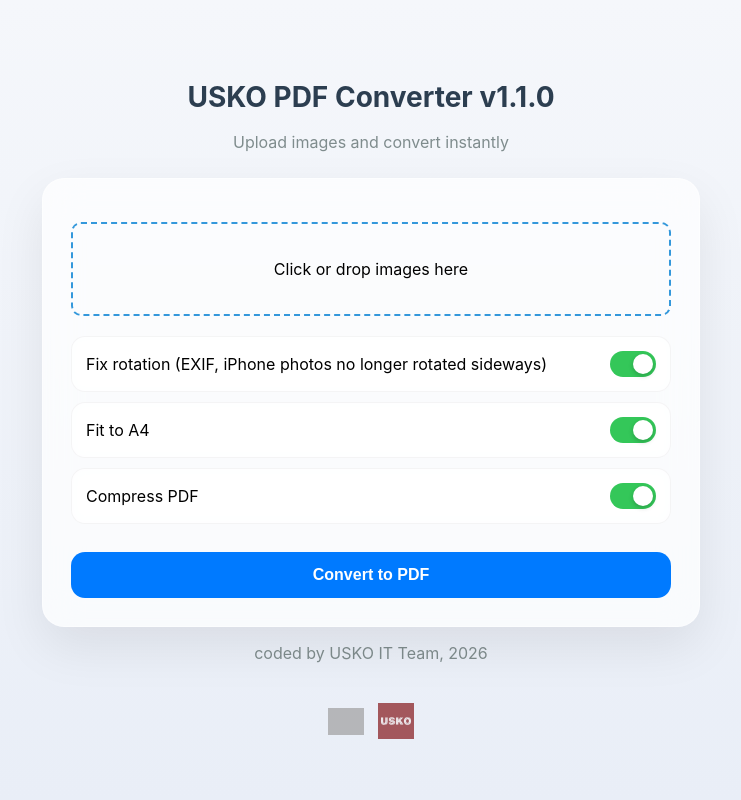
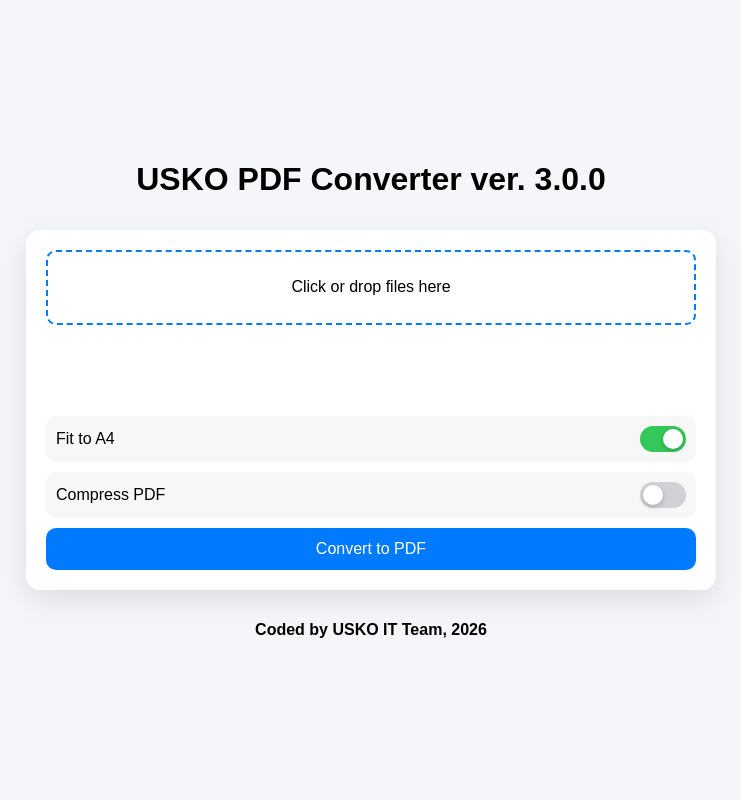
Before and after one commit to tomahawksmail/Image-to-PDF-converter, a Flask app: page / in a window 1280 px wide. Shown: the whole page, without its empty margins (269-1010 px from the left). Run offline with Flask 3, Linux system fonts and the light colour scheme; some libraries are stand-ins or nearby versions; grey boxes are pictures that could not be loaded.

Commit message:
ver 3.0.0

```diff
--- a/main.py
+++ b/main.py
@@ -1,29 +1,25 @@
 from flask import Flask, request, send_file, render_template
 from PIL import Image, ImageOps
+from PyPDF2 import PdfMerger, PdfReader
 import io
+from datetime import datetime
 
 app = Flask(__name__)
 
-# ----------------------------
-# Image normalization
-# ----------------------------
-def process_image(file):
+A4_WIDTH = 2480
+A4_HEIGHT = 3508
+
+
+def process_image(file, rotate=0):
     img = Image.open(file.stream)
+    img = ImageOps.exif_transpose(img)
+    img = img.convert("RGB")
 
-    # EXIF rotation fix
-    img = ImageOps.exif_transpose(img)
-
-    # remove alpha/palette issues
-    img = img.convert("RGB")
+    if rotate:
+        img = img.rotate(-rotate, expand=True)
 
     return img
 
-
-# ----------------------------
-# Fit to A4
-# ----------------------------
-A4_WIDTH = 2480
-A4_HEIGHT = 3508
 
 def fit_to_a4(img):
     page = Image.new("RGB", (A4_WIDTH, A4_HEIGHT), "white")
@@ -37,55 +33,71 @@ def fit_to_a4(img):
     return page
 
 
-# ----------------------------
-# Route
-# ----------------------------
 @app.route("/")
 def index():
     return render_template("index.html")
 
 
-@app.route("/upload", methods=["POST"])
-def upload():
-    files = request.files.getlist("images")
+@app.route("/convert", methods=["POST"])
+def convert():
+    files = request.files.getlist("files")
+    rotations = request.form.getlist("rotations")
 
+    fit_a4 = request.form.get("fit_a4") == "on"
     compress = request.form.get("compress") == "on"
-    fit_a4 = request.form.get("fit_a4") == "on"
-    exif_fix = request.form.get("exif") == "on"
 
-    images = []
+    merger = PdfMerger()
 
-    for f in files:
-        img = Image.open(f.stream)
+    for i, f in enumerate(files):
+        if not f or not f.filename:
+            continue
 
-        if exif_fix:
-            img = ImageOps.exif_transpose(img)
+        ext = f.filename.lower()
 
-        img = img.convert("RGB")
+        rotate = 0
+        if i < len(rotations):
+            try:
+                rotate = int(rotations[i])
+            except:
+                rotate = 0
 
-        if fit_a4:
-            img = fit_to_a4(img)
+        # ---------------- IMAGE ----------------
+        if ext.endswith((".jpg", ".jpeg", ".png", ".webp")):
+            img = process_image(f, rotate)
 
-        images.append(img)
+            if fit_a4:
+                img = fit_to_a4(img)
+
+            buf = io.BytesIO()
+
+            # 🔥 COMPRESSION LOGIC
+            if compress:
+                img.save(buf, format="JPEG", quality=60, optimize=True)
+            else:
+                img.save(buf, format="JPEG", quality=95)
+
+            buf.seek(0)
+
+            # convert image -> PDF page
+            temp_img = Image.open(buf)
+            pdf_buf = io.BytesIO()
+            temp_img.convert("RGB").save(pdf_buf, format="PDF", quality=95)
+            pdf_buf.seek(0)
+
+            merger.append(pdf_buf)
+
+        # ---------------- PDF ----------------
+        elif ext.endswith(".pdf"):
+            pdf = PdfReader(f.stream)
+            merger.append(pdf)
 
     output = io.BytesIO()
-
-    save_kwargs = {
-        "format": "PDF",
-        "save_all": True,
-        "append_images": images[1:],
-    }
-
-    # compression toggle
-    if compress:
-        save_kwargs["quality"] = 75
-        save_kwargs["optimize"] = True
-
-    images[0].save(output, **save_kwargs)
+    merger.write(output)
+    merger.close()
     output.seek(0)
-
-    return send_file(output, download_name="converted.pdf", as_attachment=True)
+    filename = f"result_{datetime.now().strftime('%Y%m%d_%H%M%S')}.pdf"
+    return send_file(output, download_name=filename, as_attachment=True)
 
 
 if __name__ == "__main__":
-    app.run(debug=False, host="0.0.0.0", port=5613)
+    app.run(debug=True, port=5613)
--- a/requirements.txt
+++ b/requirements.txt
@@ -1,3 +1,4 @@
 flask==3.1.3
 pillow==12.2.0
 gunicorn==25.3.0
+PyPDF2==3.0.1
--- a/static/style.css
+++ b/static/style.css
@@ -1,154 +1,163 @@
 body {
-    font-family: -apple-system, BlinkMacSystemFont, "Segoe UI", Roboto, Arial, sans-serif;
-    background: linear-gradient(180deg, #f5f7fb, #e9eef7);
+    margin: 0;
+    font-family: Arial, sans-serif;
+    background: #f4f6fa;
+
+    display: flex;
+    justify-content: center;
+    align-items: center;
+    min-height: 100vh;
+}
+
+/* =========================
+   CONTAINER (MAIN CARD)
+========================= */
+.container {
+    width: 650px;
+    height: 40vh;
+
+    background: white;
+    padding: 20px;
+    border-radius: 14px;
+    box-shadow: 0 10px 30px rgba(0,0,0,0.1);
+
+    display: flex;
+    flex-direction: column;
+}
+
+/* =========================
+   CONTENT AREA (TOP PART)
+========================= */
+.content {
+    flex: 1;
+    display: flex;
+    flex-direction: column;
+    gap: 10px;
+
+}
+.hero {
+    text-align: center;
     display: flex;
     flex-direction: column;
     align-items: center;
     justify-content: center;
-    height: 100vh;
-    margin: 0;
+
+    gap: 1px;
+    padding: 10px 10px;
 }
+/* =========================
+   UPLOAD BOX (≈75% SPACE)
+========================= */
+.upload-box {
+    flex: 1;
 
-/* HERO */
-.hero {
-    text-align: center;
-    margin-bottom: 10px;
-}
+    border: 2px dashed #007aff;
+    border-radius: 10px;
 
-.hero h1 {
-    font-size: 28px;
-    color: #2c3e50;
-}
+    display: flex;
+    align-items: center;
+    justify-content: center;
 
-.hero p {
-    color: #7f8c8d;
-}
-
-/* MAIN CONTAINER */
-.container {
-    width: 600px;
-    padding: 28px;
-    border-radius: 22px;
-
-    background: rgba(255, 255, 255, 0.7);
-    backdrop-filter: blur(18px);
-    -webkit-backdrop-filter: blur(18px);
-
-    border: 1px solid rgba(255,255,255,0.4);
-
-    box-shadow: 0 20px 50px rgba(0,0,0,0.08);
-
-    text-align: center;
-}
-
-/* UPLOAD BOX */
-.upload-box {
-    border: 2px dashed #3498db;
-    padding: 35px;
-    border-radius: 10px;
     cursor: pointer;
-    margin-top: 15px;
-    transition: 0.2s ease;
-    display: block;
-}
-
-.upload-box.dragover {
-    background: #ecf5ff;
-    transform: scale(1.02);
 }
 
 .upload-box input {
     display: none;
 }
 
-/* OPTIONS */
-.options {
-    margin-top: 20px;
-    text-align: left;
+/* =========================
+   PREVIEW AREA
+========================= */
+.preview-grid {
+    flex: 1;
+
+    display: flex;
+    flex-wrap: wrap;
+    gap: 10px;
+
+    justify-content: center;
+    overflow: auto;
 }
 
-.option {
+/* =========================
+   PREVIEW CARD
+========================= */
+.preview-card {
+    position: relative;
+    width: 120px;
+    height: 140px;
+
+    background: #fff;
+    border-radius: 10px;
+    overflow: hidden;
+}
+
+.preview-card img,
+.preview-card canvas {
+    width: 100%;
+    height: 100%;
+    object-fit: contain;
+    transition: transform 0.2s ease;
+}
+
+/* =========================
+   ACTION BUTTONS
+========================= */
+.delete-btn,
+.rotate-btn {
+    position: absolute;
+    top: 4px;
+    z-index: 10;
+
+    border: none;
+    padding: 4px 6px;
+    font-size: 12px;
+
+    border-radius: 6px;
+    cursor: pointer;
+}
+
+.delete-btn {
+    right: 4px;
+    background: red;
+    color: white;
+}
+
+.rotate-btn {
+    left: 4px;
+    background: #007aff;
+    color: white;
+}
+
+/* =========================
+   OPTIONS (BOTTOM AREA)
+========================= */
+.options {
+    margin-top: auto;
+
     display: flex;
     align-items: center;
     justify-content: space-between;
 
-    padding: 14px 14px;
-    margin: 10px 0;
-
-    border-radius: 14px;
-
-    background: rgba(255,255,255,0.55);
-    border: 1px solid rgba(0,0,0,0.04);
-
-    backdrop-filter: blur(8px);
+    padding: 10px;
+    background: #f7f7f7;
+    border-radius: 10px;
 }
 
-.option input {
-    transform: scale(1.2);
-    accent-color: #007aff;
+/* label text left, switch right alignment ensured */
+.option-label {
+    flex: 1;
+}
+.options {
+    backdrop-filter: blur(10px);
 }
 
-/* BUTTON */
-button {
-    margin-top: 18px;
-    width: 100%;
-    padding: 14px;
-
-    background: #007aff;
-    color: white;
-
-    border: none;
-    border-radius: 14px;
-
-    font-size: 16px;
-    font-weight: 600;
-
-    cursor: pointer;
-
-    transition: all 0.2s ease;
+.option-label {
+    font-weight: 500;
 }
-
-button:hover {
-    background: #0066d6;
-    transform: scale(1.01);
-}
-
-button:active {
-    transform: scale(0.98);
-}
-
-/* PROGRESS */
-.progress-wrapper {
-    display: none;
-    margin-top: 20px;
-    flex-direction: column;
-    align-items: center;
-    font-size: 18px;
-    color: #2c3e50;
-}
-
-.formats {
-    margin-top: 14px;
-    display: flex;
-    justify-content: center;
-    gap: 14px;
-    align-items: center;
-}
-
-.formats img {
-    width: 36px;
-    height: 36px;
-    object-fit: contain;
-
-    opacity: 0.7;
-    transition: all 0.2s ease;
-}
-
-.formats img:hover {
-    opacity: 1;
-    transform: scale(1.15);
-}
-
+/* =========================
+   SWITCH (iOS STYLE)
+========================= */
 .switch {
     position: relative;
     display: inline-block;
@@ -156,14 +165,12 @@ button:active {
     height: 26px;
 }
 
-/* hide default checkbox */
 .switch input {
     opacity: 0;
     width: 0;
     height: 0;
 }
 
-/* track */
 .slider {
     position: absolute;
     cursor: pointer;
@@ -174,42 +181,50 @@ button:active {
     border-radius: 34px;
 }
 
-/* circle */
 .slider:before {
     position: absolute;
     content: "";
     height: 20px;
     width: 20px;
+
     left: 3px;
     bottom: 3px;
 
     background-color: white;
-    transition: 0.3s;
     border-radius: 50%;
 
+    transition: 0.3s;
     box-shadow: 0 2px 5px rgba(0,0,0,0.2);
 }
 
-/* ON state (iOS green) */
 .switch input:checked + .slider {
     background-color: #34c759;
 }
 
-/* move circle */
 .switch input:checked + .slider:before {
     transform: translateX(20px);
 }
 
-/* row layout */
-.option {
-    display: flex;
-    justify-content: space-between;
-    align-items: center;
+/* =========================
+   CONVERT BUTTON (BOTTOM)
+========================= */
+#convertBtn {
+    margin-top: 10px;
 
-    padding: 14px;
-    margin: 10px 0;
+    width: 100%;
+    padding: 12px;
 
-    border-radius: 14px;
-    background: rgba(255,255,255,0.6);
-    border: 1px solid rgba(0,0,0,0.04);
+    border: none;
+    background: #007aff;
+    color: white;
+
+    border-radius: 10px;
+    font-size: 16px;
+    cursor: pointer;
+
+    transition: 0.2s ease;
 }
+
+#convertBtn:hover {
+    background: #005fcc;
+}
--- a/templates/index.html
+++ b/templates/index.html
@@ -1,142 +1,175 @@
 <!DOCTYPE html>
 <html>
 <head>
-    <title>Image → PDF</title>
+    <title>USKO pdf converter</title>
+
     <link rel="stylesheet" href="{{ url_for('static', filename='style.css') }}">
     <link rel="icon" type="image/png" href="{{ url_for('static', filename='favicon.png') }}">
+    <script src="https://cdn.jsdelivr.net/npm/sortablejs@1.15.0/Sortable.min.js"></script>
+    <script src="https://cdnjs.cloudflare.com/ajax/libs/pdf.js/3.11.174/pdf.min.js"></script>
 </head>
+
 <body>
 
+<div class="page">
+
     <div class="hero">
-    <h1>USKO PDF Converter v1.1.0</h1>
-    <p>Upload images and convert instantly</p>
+        <h1>USKO PDF Converter ver. 3.0.0</h1>
     </div>
 
+    <div class="center-area">
         <div class="container">
-    <form id="uploadForm">
 
-        <label class="upload-box" id="dropZone">
-            <input type="file" id="fileInput" multiple accept=".png,.jpg,.jpeg,.gif">
-            <span>Click or drop images here</span>
+            <div class="content">
+
+                <label class="upload-box">
+                    <input type="file" id="fileInput" multiple accept=".png,.jpg,.jpeg,.pdf">
+                    <span>Click or drop files here</span>
                 </label>
+
+                <div id="previewList" class="preview-grid"></div>
 
                 <div class="options">
 
-            <div class="option">
-                <span>Fix rotation (EXIF, iPhone photos no longer rotated sideways)</span>
-                <label class="switch">
-                    <input type="checkbox" name="exif" checked>
-                    <span class="slider"></span>
-                </label>
-            </div>
+                    <span class="option-label">Fit to A4</span>
 
-            <div class="option">
-                <span>Fit to A4</span>
                     <label class="switch">
                         <input type="checkbox" name="fit_a4" checked>
                         <span class="slider"></span>
                     </label>
+
                 </div>
 
-            <div class="option">
-                <span>Compress PDF</span>
+                <div class="options">
+
+                    <span class="option-label">Compress PDF</span>
+
                     <label class="switch">
-                    <input type="checkbox" name="compress" checked>
+                        <input type="checkbox" name="compress">
                         <span class="slider"></span>
                     </label>
+
                 </div>
 
             </div>
 
-        <button type="submit">Convert to PDF</button>
+            <button id="convertBtn">Convert to PDF</button>
 
-    </form>
-
-    <div class="progress-wrapper" id="progressWrapper">
-        <div id="progressText">0%</div>
         </div>
     </div>
 
     <div class="hero">
-    <p>coded by USKO IT Team, 2026</p>
+        <h4>Coded by USKO IT Team, 2026</h4>
     </div>
 
-<div class="formats">
-    <img src="{{ url_for('static', filename='MIT.svg') }}" alt="SVG">
-    <img src="{{ url_for('static', filename='USKO.jpg') }}" alt="JPG">
 </div>
-
 <script>
     const input = document.getElementById("fileInput");
-    const dropZone = document.getElementById("dropZone");
-    const form = document.getElementById("uploadForm");
-    const wrapper = document.getElementById("progressWrapper");
-    const text = document.getElementById("progressText");
+    const previewList = document.getElementById("previewList");
+    const convertBtn = document.getElementById("convertBtn");
 
-    function upload(files) {
-        if (!files.length) return;
+    let items = [];
 
+    // ---------------- FILE LOAD ----------------
+    input.addEventListener("change", handleFiles);
+
+    async function handleFiles(e) {
+        previewList.innerHTML = "";
+        items = [];
+
+        const files = Array.from(e.target.files || []);
+
+        for (let file of files) {
+            const obj = { file, rotation: 0 };
+            items.push(obj);
+
+            const card = document.createElement("div");
+            card.className = "preview-card";
+
+            // DELETE
+            const del = document.createElement("button");
+            del.type = "button";
+            del.className = "delete-btn";
+            del.innerText = "✕";
+
+            del.onclick = (ev) => {
+                ev.preventDefault();
+                items = items.filter(i => i !== obj);
+                card.remove();
+            };
+
+            // ROTATE
+            const rot = document.createElement("button");
+            rot.type = "button";
+            rot.className = "rotate-btn";
+            rot.innerText = "⟳";
+
+            let preview;
+
+            rot.onclick = (ev) => {
+                ev.preventDefault();
+                obj.rotation = (obj.rotation + 90) % 360;
+                preview.style.transform = `rotate(${obj.rotation}deg)`;
+            };
+
+            // PREVIEW
+            if (file.type.startsWith("image/")) {
+                preview = document.createElement("img");
+                preview.src = URL.createObjectURL(file);
+            } else {
+                preview = document.createElement("canvas");
+
+                const pdfData = await file.arrayBuffer();
+                const pdf = await pdfjsLib.getDocument({ data: pdfData }).promise;
+                const page = await pdf.getPage(1);
+
+                const viewport = page.getViewport({ scale: 0.4 });
+                const ctx = preview.getContext("2d");
+
+                preview.width = viewport.width;
+                preview.height = viewport.height;
+
+                await page.render({ canvasContext: ctx, viewport }).promise;
+            }
+
+            card.appendChild(del);
+            card.appendChild(rot);
+            card.appendChild(preview);
+
+            previewList.appendChild(card);
+        }
+    }
+
+    // ---------------- CONVERT (FIXED) ----------------
+    convertBtn.onclick = async () => {
         const formData = new FormData();
 
-        for (let file of files) {
-            formData.append("images", file);
-        }
+        // files + rotations
+        items.forEach(item => {
+            formData.append("files", item.file);
+            formData.append("rotations", item.rotation);
+        });
 
-        form.querySelectorAll("input[type=checkbox]").forEach(cb => {
+        // FIXED checkbox handling (NO FORM dependency)
+        document.querySelectorAll("input[type=checkbox]").forEach(cb => {
             formData.append(cb.name, cb.checked ? "on" : "off");
         });
 
-        wrapper.style.display = "flex";
+        const res = await fetch("/convert", {
+            method: "POST",
+            body: formData
+        });
 
-        const xhr = new XMLHttpRequest();
-        xhr.open("POST", "/upload", true);
-        xhr.responseType = "blob";
-
-        xhr.upload.onprogress = (e) => {
-            if (e.lengthComputable) {
-                let p = Math.round((e.loaded / e.total) * 100);
-                text.innerText = p + "%";
-            }
-        };
-
-        xhr.onload = function () {
-            if (xhr.status === 200) {
-                text.innerText = "100%";
-
-                const blob = new Blob([xhr.response], { type: "application/pdf" });
+        const blob = await res.blob();
         const url = URL.createObjectURL(blob);
 
         const a = document.createElement("a");
         a.href = url;
-                a.download = "images.pdf";
+        a.download = "output.pdf";
         a.click();
 
         URL.revokeObjectURL(url);
-            }
     };
-
-        xhr.send(formData);
-    }
-
-    form.addEventListener("submit", function(e){
-        e.preventDefault();
-        upload(input.files);
-    });
-
-    dropZone.addEventListener("dragover", (e) => {
-        e.preventDefault();
-        dropZone.classList.add("dragover");
-    });
-
-    dropZone.addEventListener("dragleave", () => {
-        dropZone.classList.remove("dragover");
-    });
-
-    dropZone.addEventListener("drop", (e) => {
-        e.preventDefault();
-        dropZone.classList.remove("dragover");
-        upload(e.dataTransfer.files);
-    });
 </script>
 
 </body>
```
Lines whose indentation alone changed are shown as unchanged.
